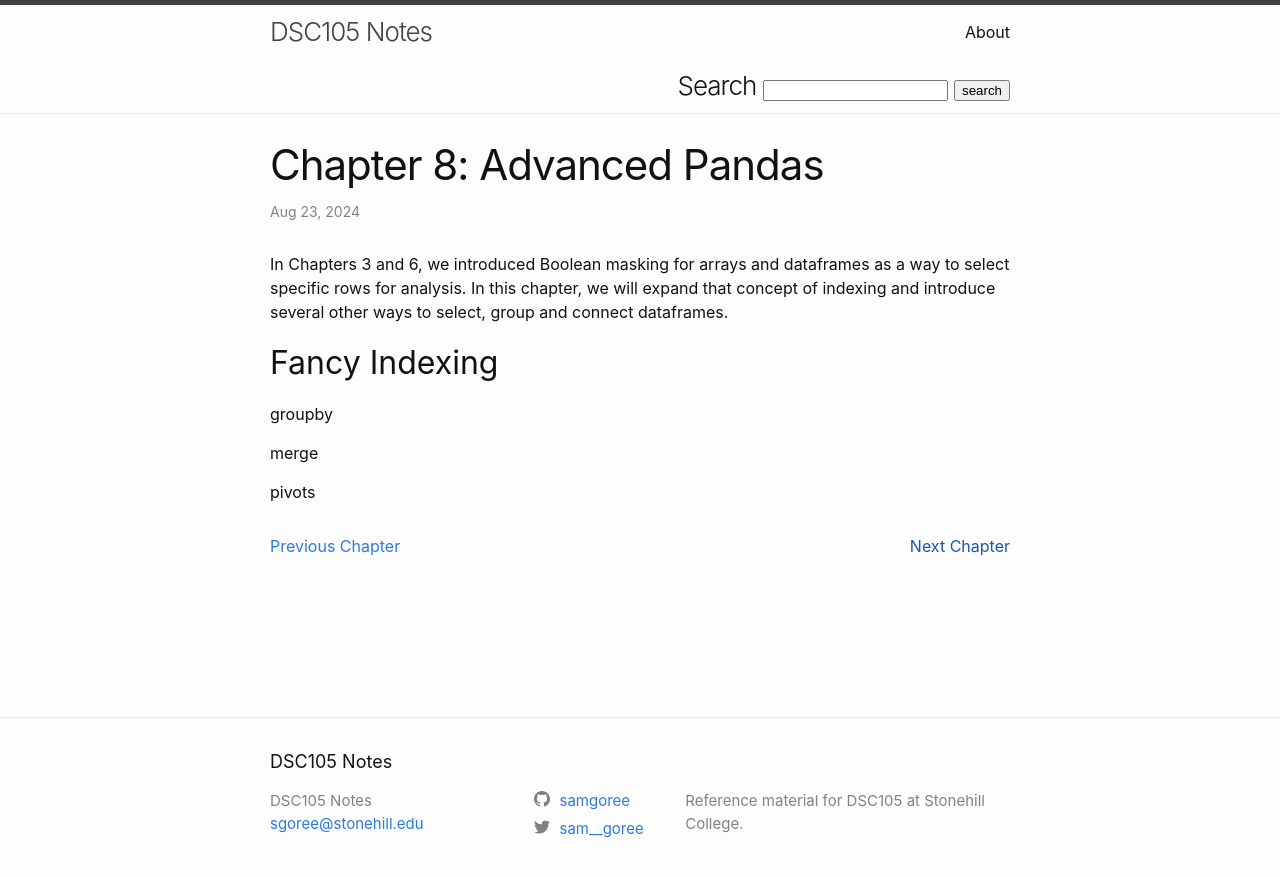
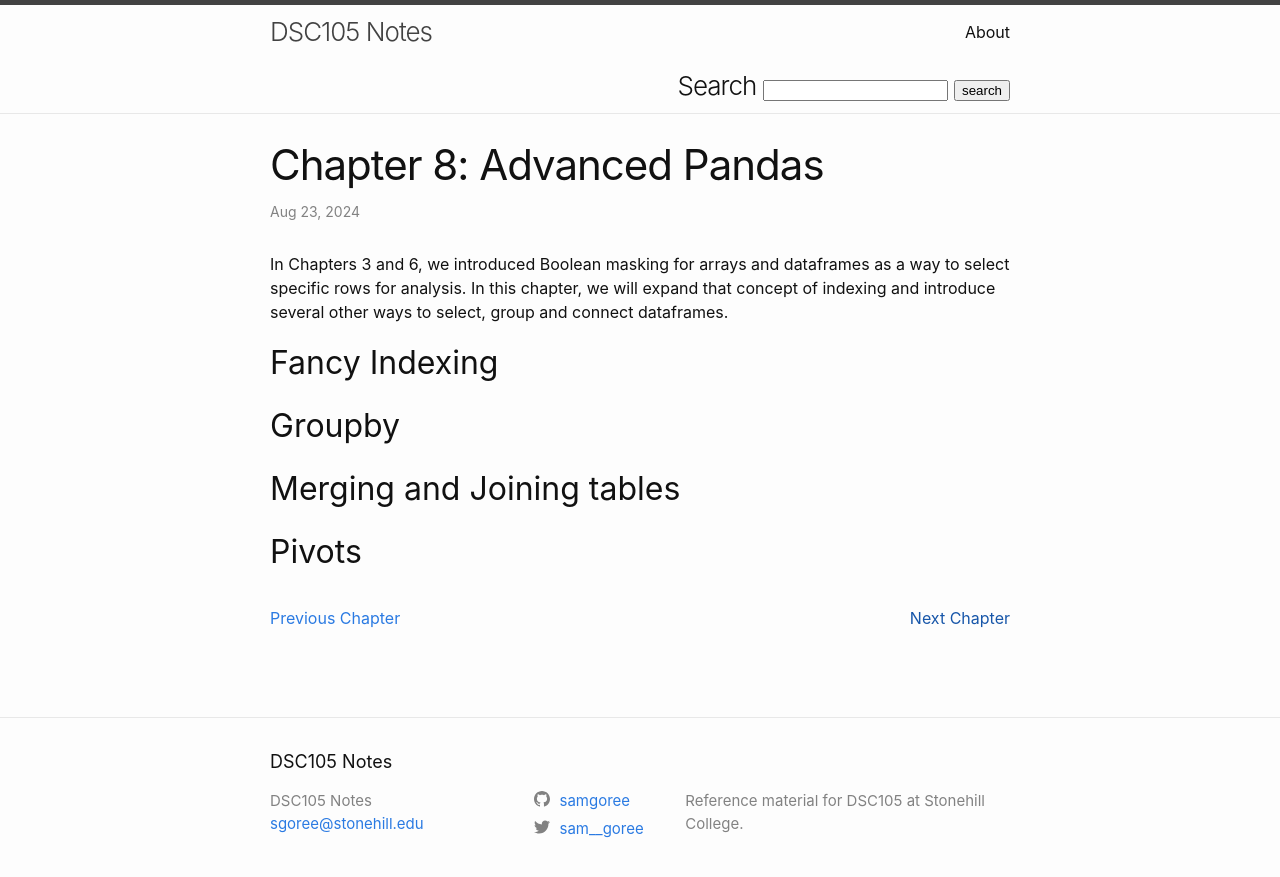
Before and after one commit to samgoree/data-science-notes, a Jekyll site: the page built from _chapters/advanced_pandas.md, in a window 1280 px wide. Shown: the top 877 px of the page. Built offline with Jekyll 4.4.1, drawn with Linux system fonts in a browser that asks for light colours.

```diff
--- a/_chapters/advanced_pandas.md
+++ b/_chapters/advanced_pandas.md
@@ -8,10 +8,8 @@ In Chapters {{site.chapter_numpy}} and {{site.chapter_pandas}}, we introduced Bo
 
 ## Fancy Indexing
 
+## Groupby
 
+## Merging and Joining tables
 
-groupby
-
-merge
-
-pivots
+## Pivots
--- a/search.html
+++ b/search.html
@@ -6,7 +6,7 @@ layout: search
 
 <script>
   window.store = {
-    {% for post in site.posts %}
+    {% for post in site.chapters %}
       "{{ post.url | slugify }}": {
         "title": "{{ post.title | xml_escape }}",
         "author": "{{ post.author | xml_escape }}",
```
Also changed, not shown: _chapters/Numpy.md (+3 -3 lines).
